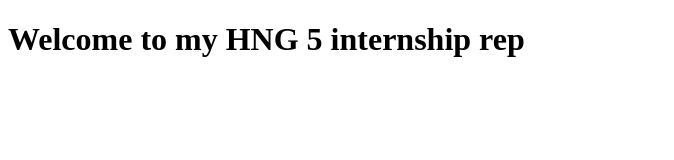
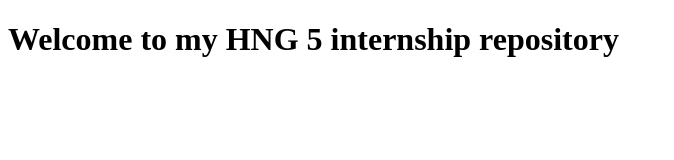
Before and after one commit to Mayor081/Hng-Internship-5, a plain HTML site: page index.html in a window 1280 px wide. Shown: the whole page, without its empty margins (0-674 px from the left). Drawn offline with Linux system fonts and the light colour scheme.

Commit message:
new update

```diff
--- a/index.html
+++ b/index.html
@@ -7,6 +7,6 @@
     <title>Document</title>
 </head>
 <body>
-    <h1>Welcome to my HNG 5 internship rep</h1>
+    <h1>Welcome to my HNG 5 internship repository</h1>
 </body>
 </html>
```
